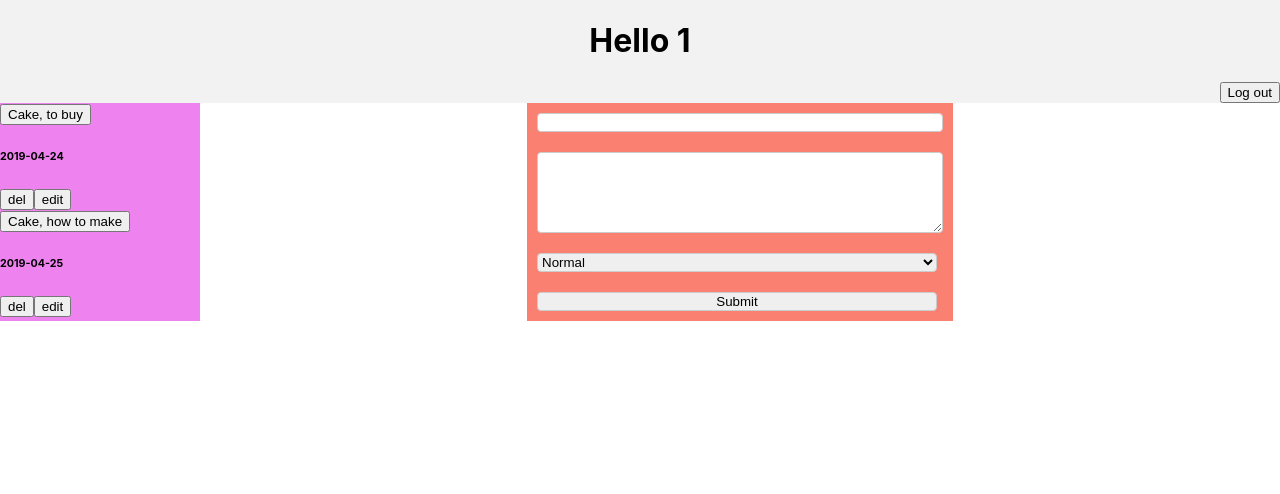
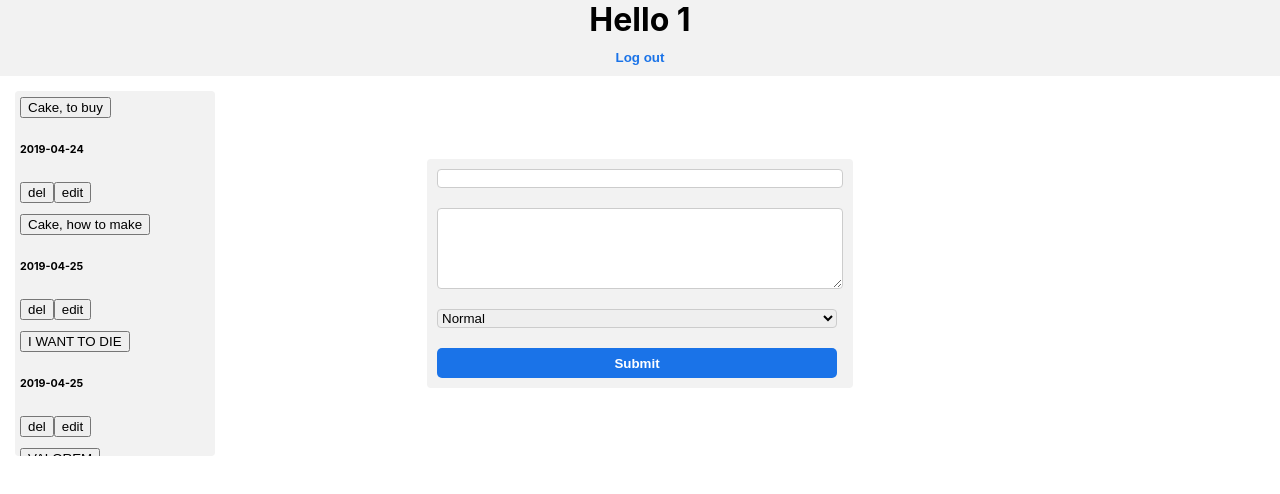
Before and after one commit to jakubpodolski/notes-app, a React (Create React App) app: page /user/1 in a window 1280 px wide. Shown: the top 494 px of the page. Built offline with nearby package versions, Linux system fonts and the light colour scheme.

Commit message:
added some css

```diff
--- a/src/Components/NotesList/NotesList.css
+++ b/src/Components/NotesList/NotesList.css
@@ -0,0 +1,4 @@
+.notes-list-wrapper{
+    margin: 5px;
+    border-radius: 4px;
+}
--- a/src/Components/NotesList/NotesList.js
+++ b/src/Components/NotesList/NotesList.js
@@ -1,14 +1,16 @@
 import React from 'react';
-
+import './NotesList.css'
 
 const NotesList = ({note, handleNoteClick}) => {
     const {id_note, title, date, category} = note
     return (
-        <div className={`${category}`}>
-            <button onClick={() => handleNoteClick(id_note)}>{title}</button>
-            <h6>{date}</h6>
-            <button>del</button>
-            <button>edit</button>
+        <div className='notes-list-wrapper'>
+            <div className={`${category}`}>
+                <button onClick={() => handleNoteClick(id_note)}>{title}</button>
+                <h6>{date}</h6>
+                <button>del</button>
+                <button>edit</button>
+            </div>
         </div>
     )
 };
--- a/src/Components/UserPanel/UserPanel.css
+++ b/src/Components/UserPanel/UserPanel.css
@@ -1,40 +1,55 @@
 .user {
     background: #f2f2f2;
-    text-align: center;
     display: flex;
     flex-direction: column;
     justify-content: center;
+    align-items: center;
 }
 
+.user-name {
+    margin: 0px;
+}
+
+
 .user-logOut {
-    align-self: flex-end;
+    border: 0px;
+    background-color: #f2f2f2;
+    color: #1a73e8;
+    font-weight: bold;
+    margin: 10px 0px;
+    cursor: pointer;
 }
 
 .panel {
     display: flex;
+    margin: 15px;
+    height: 365px;
 }
 
 .notes-list {
-    background: violet;
+    background: #f2f2f2;
     display: flex;
     flex-direction: column;
     width: 200px;
-
+    overflow: auto;
+    border-radius: 4px;
 }
 
 .note-wrapper {
     display: flex;
-    flex: 1;
+    flex-grow: 1;
     flex-direction: column;
     align-items: center;
     justify-content: center;
+
 }
 
 .note-form {
-    background: salmon;
+    background: #f2f2f2;
     display: flex;
     flex-direction: column;
     justify-content: center;
+    border-radius: 4px;
 }
 
 .note-input {
@@ -43,3 +58,15 @@
     border: 1px solid #ccc;
     border-radius: 4px;
 }
+
+.note-input-submit {
+    height: 30px;
+    width: 400px;
+    margin: 10px;
+    background-color: #1a73e8;
+    border: 2px;
+    border-radius: 5px;
+    font-weight: 600;
+    color: #fff;
+    cursor: pointer;
+}
--- a/src/Components/UserPanel/UserPanel.js
+++ b/src/Components/UserPanel/UserPanel.js
@@ -12,7 +12,7 @@ const UserPanel = ({match, history}) => {
     //const [style, setStyle] = useState('')
 
     useEffect(()=>{
-
+        //fetch data on first render
     })
 
     const handleNoteClick = (id) => {
@@ -31,10 +31,14 @@ const UserPanel = ({match, history}) => {
     return (
         <div>
             <div className='user'>
-                <h1 className='user-name'>{`Hello ${user}`}</h1>
-                <button className='user-logOut' onClick={() => history.push('/')}>
-                    Log out
-                </button>
+                <div>
+                    <h1 className='user-name'>{`Hello ${user}`}</h1>
+                </div>
+                <div>
+                    <button className='user-logOut' onClick={() => history.push('/')}>
+                        Log out
+                    </button>
+                </div>
             </div>
             <div className='panel'>
                 <div className='notes-list'>
@@ -54,9 +58,10 @@ const UserPanel = ({match, history}) => {
                             <option value='normal'>Normal</option>
                             <option value='important'>Important</option>
                         </select>
-                        <input className='note-input' type='submit' name='create'/>
+                        <input className='note-input-submit' type='submit' name='create'/>
                     </form>
                 </div>
+                <div style={{ width:'200px' }}/>
             </div>
         </div>
     )
--- a/src/Components/UserPanel/notes.json
+++ b/src/Components/UserPanel/notes.json
@@ -15,6 +15,30 @@
             "id_user": "1",
             "date": "2019-04-25",
             "category": "normal"
+        },
+        {
+            "id_note": "3",
+            "title": "I WANT TO DIE",
+            "content": "Mix all, bake at 230F",
+            "id_user": "1",
+            "date": "2019-04-25",
+            "category": "normal"
+        },
+        {
+            "id_note": "4",
+            "title": "VALOREM",
+            "content": "Mix all, bake at 230F",
+            "id_user": "1",
+            "date": "2019-04-25",
+            "category": "normal"
+        },
+        {
+            "id_note": "5",
+            "title": "LOREM",
+            "content": "Mix all, bake at 230F",
+            "id_user": "1",
+            "date": "2019-04-25",
+            "category": "normal"
         }
     ]
 }
```
Also changed, not shown: src/Components/Header/Header.css (deleted, +0 -8 lines), src/Components/Header/Header.js (deleted, +0 -12 lines), src/Components/Header/Header.styl (deleted, +0 -7 lines), src/Components/UserPanel/log-out.svg (deleted).
